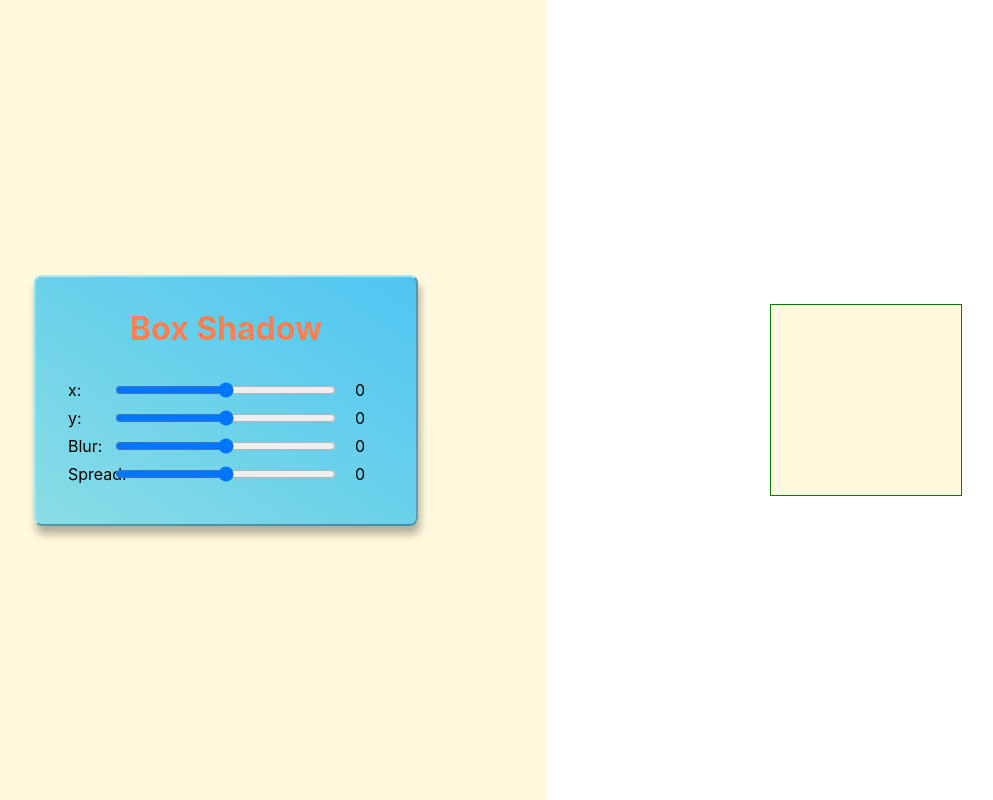
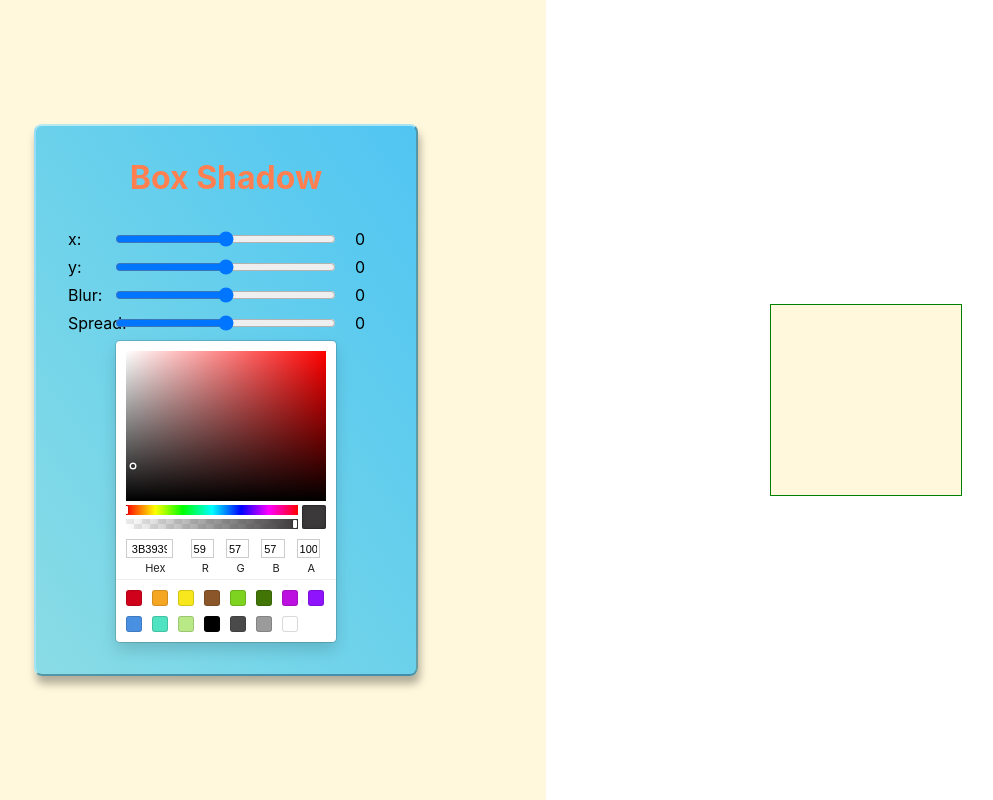
Before and after one commit to cmarioep/CSS-Generator, a React (Create React App) app: page / in a window 1280 px wide. Shown: the whole page, without its empty margins (94-1087 px from the left). Built offline with nearby package versions, Linux system fonts and the light colour scheme.

Commit message:
Color-picker component

```diff
--- a/package.json
+++ b/package.json
@@ -8,6 +8,7 @@
     "@testing-library/react": "^11.2.7",
     "@testing-library/user-event": "^12.8.3",
     "react": "^17.0.2",
+    "react-color": "^2.19.3",
     "react-dom": "^17.0.2",
     "react-redux": "^7.2.6",
     "react-scripts": "4.0.3",
--- /dev/null
+++ b/src/Components/ColorPicker.js
@@ -0,0 +1,22 @@
+import { useState } from 'react';
+import { SketchPicker } from 'react-color';
+
+
+
+const ColorPicker = () => {
+
+    const [color, setColor] = useState('#3B3939');
+
+    const colorPickedHandler = (event) => {
+        setColor(event.hex);
+    };
+
+
+    return(
+
+        <SketchPicker color={color} onChangeComplete={ colorPickedHandler } />
+
+    );
+};
+
+export default ColorPicker;
--- a/src/Containers/InputControls.css
+++ b/src/Containers/InputControls.css
@@ -13,7 +13,13 @@
 }
 
 .inputControls__title {
+    width: 100%;
     text-align: center;
     color:coral;
     margin-bottom: 2rem;
 }
+
+.inputControls__inputs__color {
+    display: flex;
+    justify-content: center;
+}
--- a/src/Containers/InputControls.js
+++ b/src/Containers/InputControls.js
@@ -1,4 +1,5 @@
 import SliderInput from '../Components/SliderInput';
+import ColorPicker from '../Components/ColorPicker';
 import './InputControls.css';
 
 function InputControls() {
@@ -6,10 +7,17 @@ function InputControls() {
   return (
     <div className="inputControls">
        <h1 className="inputControls__title">Box Shadow</h1>
-       <SliderInput label="x" />
-       <SliderInput label="y"/>
-       <SliderInput label="Blur" minRange={0}/>
-       <SliderInput label="Spread"/>
+       <div className="inputControls__inputs">
+           <div className="inputControls__inputs__sliders">
+             <SliderInput label="x" />
+             <SliderInput label="y"/>
+             <SliderInput label="Blur" minRange={0}/>
+             <SliderInput label="Spread"/>
+           </div>
+           <div className="inputControls__inputs__color">
+             <ColorPicker/>
+          </div>
+       </div>
     </div>
   );
 }
```
Also changed, not shown: src/Components/SliderInput.js (+2 -5 lines), 1 other file (tests, documents, lock files or other folders).
